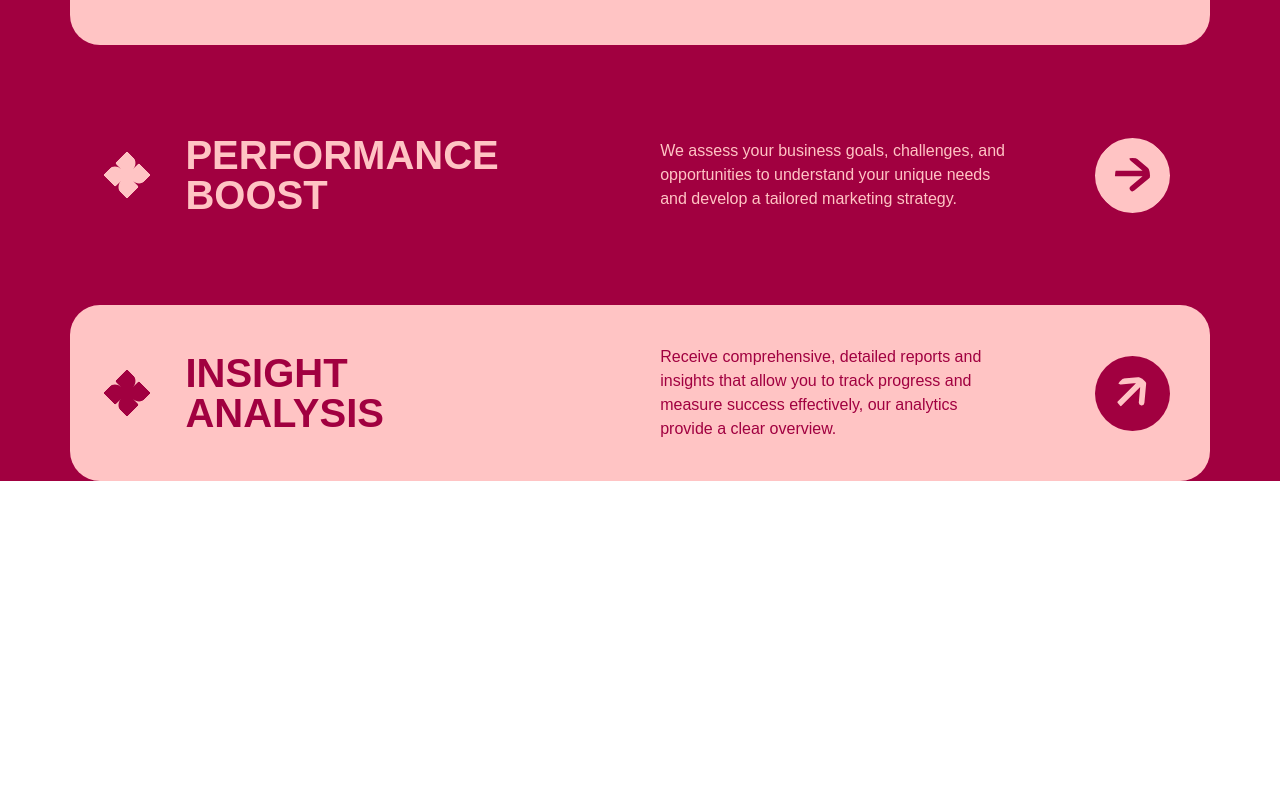
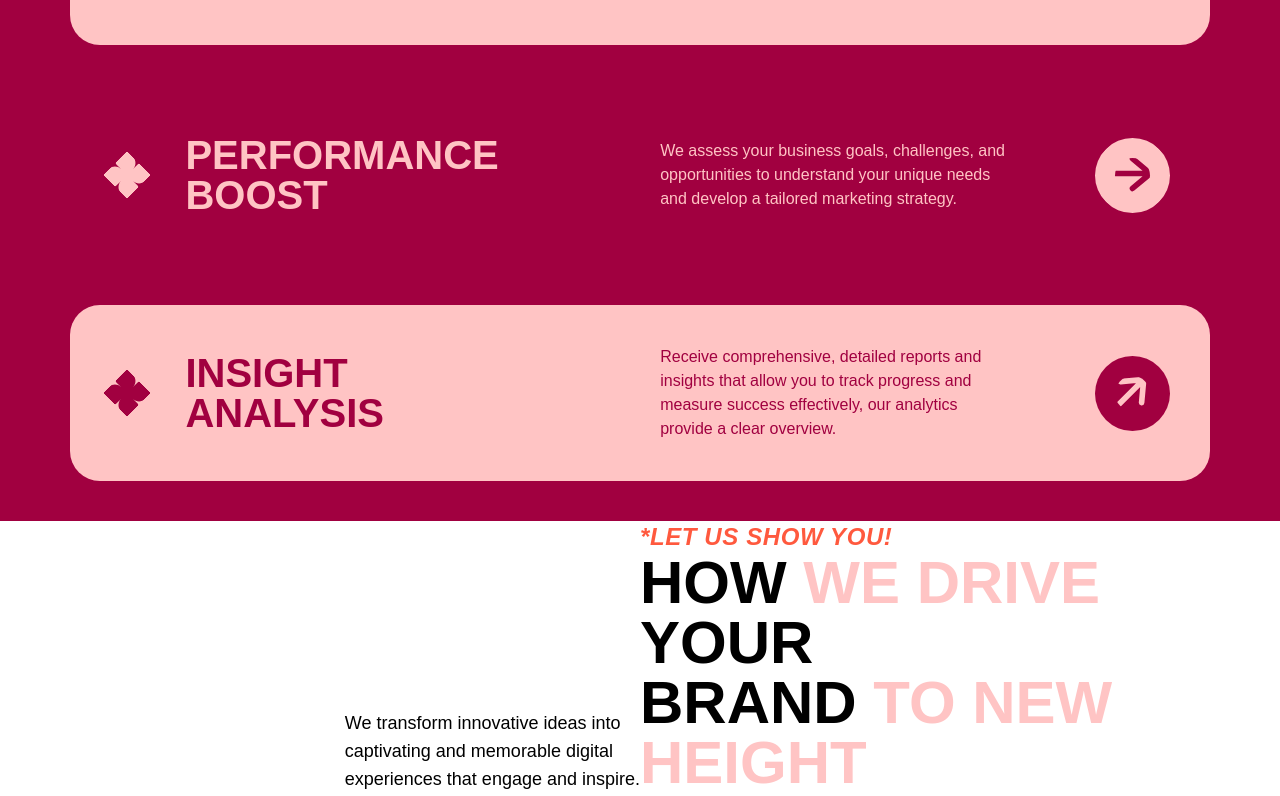
Before and after one commit to ERFAN-REVENANT/neuera-react, a React (Vite) app: page / in a window 1280 px wide. Shown: the part 1734-2530 px from the top of the page. Before the commit the page ends 2215 px from the top, so only its background shows below. Built offline with nearby package versions, Linux system fonts and the light colour scheme; a web font is replaced by a local one.

Commit message:
points inserted

```diff
--- a/src/App.jsx
+++ b/src/App.jsx
@@ -3,6 +3,7 @@ import Header from "./components/Header";
 import TopSection from "./components/TopSection";
 import InfiniteScroll from "./components/InfiniteScroll";
 import Benefits from "./components/Benefits";
+import Points from "./components/Points";
 
 const App = () => {
   return (
@@ -11,6 +12,7 @@ const App = () => {
       <TopSection></TopSection>
       <InfiniteScroll></InfiniteScroll>
       <Benefits></Benefits>
+      <Points></Points>
     </div>
   );
 };
--- a/src/components/Benefits.jsx
+++ b/src/components/Benefits.jsx
@@ -10,7 +10,7 @@ import {
 
 const Benefits = () => {
   return (
-    <section className="bg-customRed text-white px-[70px]">
+    <section className="bg-customRed text-white px-[70px] pb-10">
       {/* Container for the two columns */}
       <div className=" mx-auto grid grid-cols-2 ">
         {/* Left column - Heading */}
--- /dev/null
+++ b/src/components/Points.jsx
@@ -0,0 +1,29 @@
+import React from "react";
+
+const Points = () => {
+  return (
+    <section>
+      <div className=" mx-auto grid grid-cols-2 ">
+        <div className="text-right flex flex-col justify-end items-end">
+          <p className="text-lg text-justify font-mulish">
+            We transform innovative ideas into <br></br> captivating and
+            memorable digital <br></br> experiences that engage and inspire.
+          </p>
+        </div>
+
+        <div>
+          <p className="text-[#ff593e] font-barlow italic font-bold text-2xl uppercase tracking-wide">
+            *Let us show you!
+          </p>
+          <h1 className="text-6xl font-black leading-none font-barlow">
+            HOW <span className="text-[#ffc4c4]">WE DRIVE</span> YOUR <br />{" "}
+            BRAND
+            <span className="text-[#ffc4c4]"> TO NEW HEIGHT</span>
+          </h1>
+        </div>
+      </div>
+    </section>
+  );
+};
+
+export default Points;
```
Also changed, not shown: public/tailwind.css, src/assets/container2svg.svg (added), src/assets/container3.svg (added).
